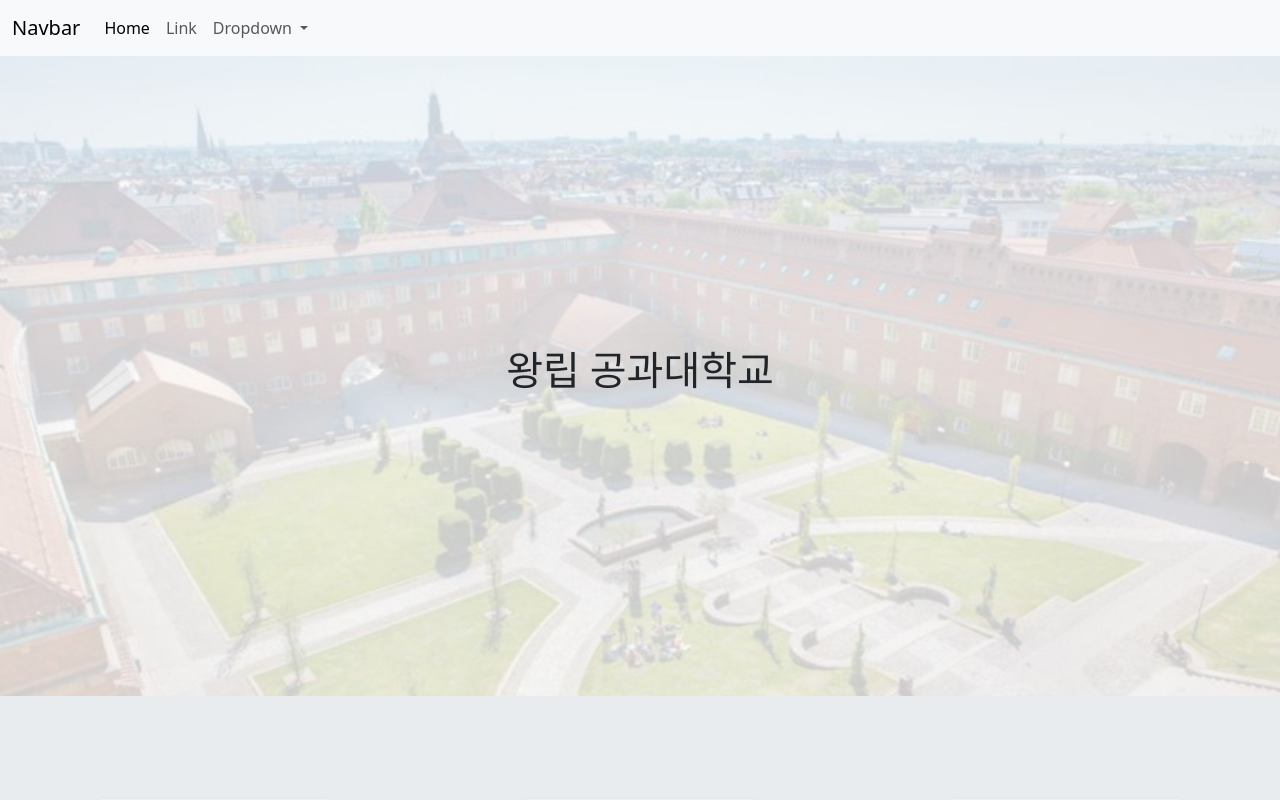
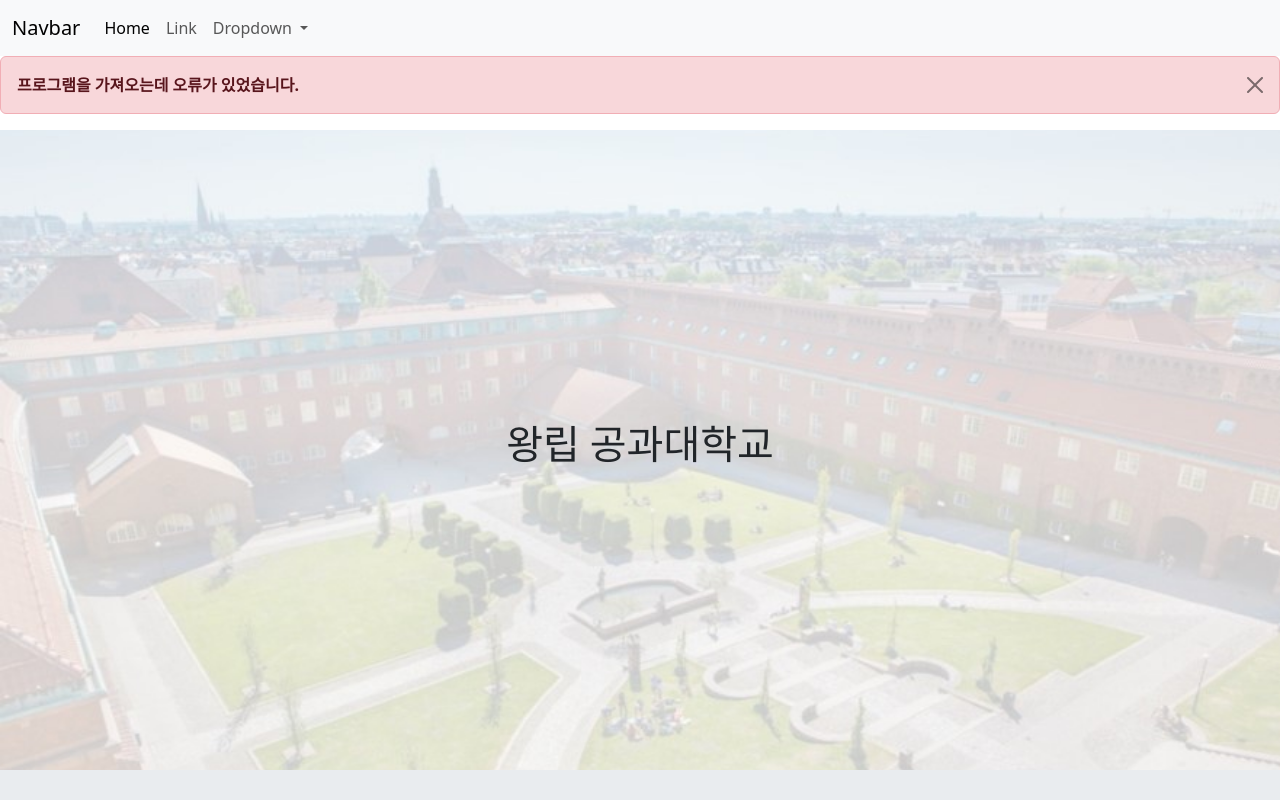
Before and after one commit to david0521/swedenUni, a Vue app in the folder swediversity/: page /university/KTH in a window 1280 px wide. Shown: the top 800 px of the page. Built offline with nearby package versions, Linux system fonts and the light colour scheme; no server answers; a web font is replaced by a local one.

Commit message:
#15 Alert Popup  This commit will add an alert for the unviersity introduction page in case there is an error.

```diff
--- a/swediversity/src/views/university.vue
+++ b/swediversity/src/views/university.vue
@@ -1,4 +1,9 @@
 <template>
+  <div v-if="isAlertvisible" class="alert alert-danger alert-dismissible fade show d-flex align-items-center" role="alert">
+
+      <strong>{{ alertMessage }}</strong>
+      <button type="button" class="btn-close" @click="dismissAlert" aria-label="Close"></button>
+    </div>
   <div :style="{ backgroundImage: `url(${imageUrl})` }" class="photo-section">
     <h1 class="main-font">{{ universityName }}</h1>
   </div>
@@ -181,7 +186,9 @@ export default {
       imageUrl: '',
       programNames: [],
       programDescription: {},
-      uniLocation: ''
+      uniLocation: '',
+      isAlertvisible: false,
+      alertMessage: '',
     }
   },
   methods: {
@@ -191,7 +198,12 @@ export default {
         this.programNames = response.data.programs;
       } catch (error) {
         console.error("Error fetching program names:", error);
+        this.alertMessage = "프로그램을 가져오는데 오류가 있었습니다."
+        this.isAlertvisible = true;
       }
+    },
+    async dismissAlert() {
+      this.isAlertvisible = false;
     }
   },
   created() {
@@ -212,6 +224,8 @@ export default {
     }
     else {
       console.error('존재하지 않는 대학교:', uniName);
+      this.alertMessage = `${uniName}는 아직 시스템에 등록되지 않은 대학교입니다`
+      this.isAlertvisible = true;
     }
   }
 }
```
